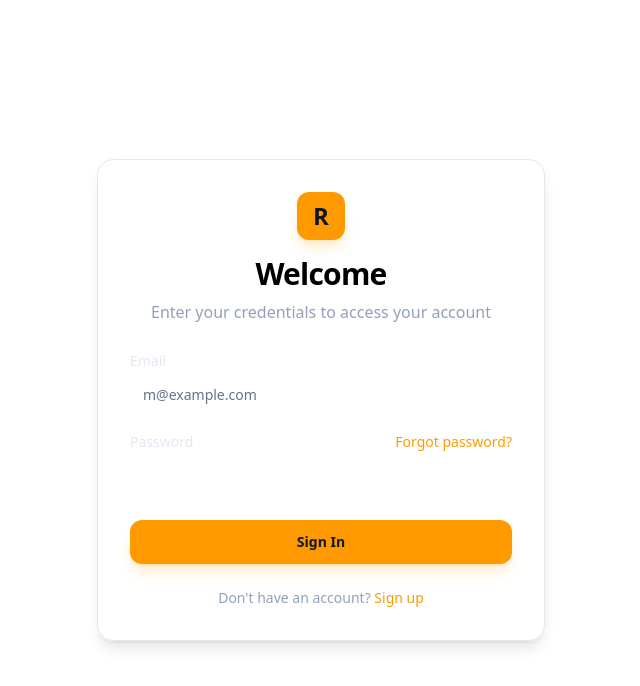
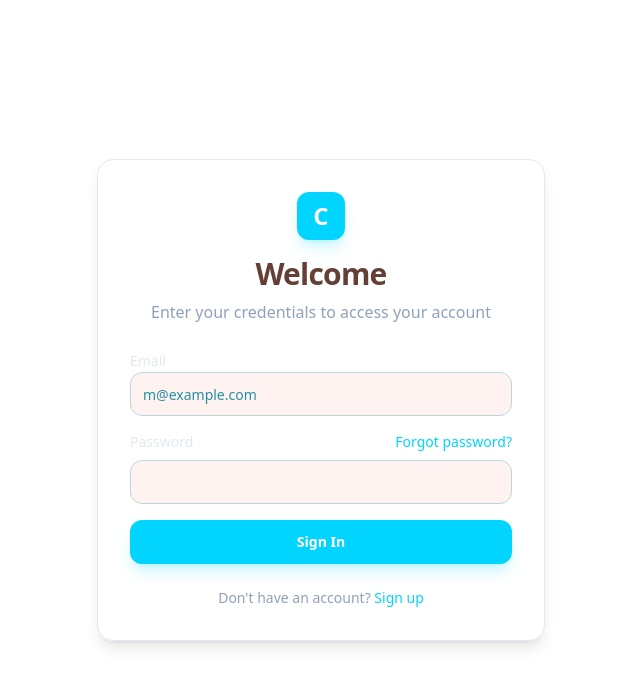
Before and after one commit to No1zee/Real-Time-Capital, a Next.js app in the folder pawn-system/: page /login in a window 1280 px wide. Shown: the top 686 px of the page, without its empty margins (319-959 px from the left). Built offline with nearby package versions, Linux system fonts and the light colour scheme.

Commit message:
Update login page to match theme and use C icon

```diff
--- a/pawn-system/src/app/(auth)/login/page.tsx
+++ b/pawn-system/src/app/(auth)/login/page.tsx
@@ -19,11 +19,11 @@ function LoginForm() {
         <div className="space-y-6">
             <div className="space-y-2 text-center">
                 <div className="flex justify-center mb-4">
-                    <div className="h-12 w-12 rounded-xl bg-amber-500 flex items-center justify-center shadow-lg shadow-amber-500/20">
-                        <span className="font-bold text-slate-900 text-2xl">R</span>
+                    <div className="h-12 w-12 rounded-xl bg-primary flex items-center justify-center shadow-lg shadow-primary/20">
+                        <span className="font-bold text-primary-foreground text-2xl">C</span>
                     </div>
                 </div>
-                <h1 className="text-3xl font-bold tracking-tight text-black">Welcome</h1>
+                <h1 className="text-3xl font-bold tracking-tight text-foreground">Welcome</h1>
                 <p className="text-slate-400">Enter your credentials to access your account</p>
             </div>
             <form action={dispatch} className="space-y-4">
@@ -33,7 +33,7 @@ function LoginForm() {
                         Email
                     </label>
                     <input
-                        className="flex h-11 w-full rounded-lg border border-white/10 bg-white/5 px-3 py-2 text-sm text-slate-900 placeholder:text-slate-500 focus-visible:outline-none focus-visible:ring-2 focus-visible:ring-amber-500/50 focus-visible:border-amber-500/50 transition-all disabled:cursor-not-allowed disabled:opacity-50"
+                        className="flex h-11 w-full rounded-lg border border-input bg-background/50 px-3 py-2 text-sm text-foreground placeholder:text-muted-foreground focus-visible:outline-none focus-visible:ring-2 focus-visible:ring-ring focus-visible:border-ring transition-all disabled:cursor-not-allowed disabled:opacity-50"
                         id="email"
                         type="email"
                         name="email"
@@ -46,12 +46,12 @@ function LoginForm() {
                         <label className="text-sm font-medium leading-none text-slate-200" htmlFor="password">
                             Password
                         </label>
-                        <Link href="#" className="text-sm text-amber-500 hover:text-amber-400 hover:underline">
+                        <Link href="#" className="text-sm text-primary hover:text-primary/80 hover:underline">
                             Forgot password?
                         </Link>
                     </div>
                     <input
-                        className="flex h-11 w-full rounded-lg border border-white/10 bg-white/5 px-3 py-2 text-sm text-slate-900 placeholder:text-slate-500 focus-visible:outline-none focus-visible:ring-2 focus-visible:ring-amber-500/50 focus-visible:border-amber-500/50 transition-all disabled:cursor-not-allowed disabled:opacity-50 relative z-10"
+                        className="flex h-11 w-full rounded-lg border border-input bg-background/50 px-3 py-2 text-sm text-foreground placeholder:text-muted-foreground focus-visible:outline-none focus-visible:ring-2 focus-visible:ring-ring focus-visible:border-ring transition-all disabled:cursor-not-allowed disabled:opacity-50 relative z-10"
                         id="password"
                         type="password"
                         name="password"
@@ -66,7 +66,7 @@ function LoginForm() {
                 )}
 
                 <button
-                    className="inline-flex items-center justify-center rounded-lg text-sm font-bold ring-offset-background transition-all focus-visible:outline-none focus-visible:ring-2 focus-visible:ring-ring focus-visible:ring-offset-2 disabled:pointer-events-none disabled:opacity-50 bg-amber-500 text-slate-900 hover:bg-amber-400 h-11 px-4 py-2 w-full shadow-lg shadow-amber-500/20"
+                    className="inline-flex items-center justify-center rounded-lg text-sm font-bold ring-offset-background transition-all focus-visible:outline-none focus-visible:ring-2 focus-visible:ring-ring focus-visible:ring-offset-2 disabled:pointer-events-none disabled:opacity-50 bg-primary text-primary-foreground hover:bg-primary/90 h-11 px-4 py-2 w-full shadow-lg shadow-primary/20"
                     type="submit"
                     disabled={isPending}
                 >
@@ -76,7 +76,7 @@ function LoginForm() {
             </form>
             <div className="text-center text-sm text-slate-400">
                 Don&apos;t have an account?{" "}
-                <Link href={`/register${callbackUrl ? `?callbackUrl=${encodeURIComponent(callbackUrl)}` : ""}`} className="font-medium text-amber-500 hover:text-amber-400 hover:underline">
+                <Link href={`/register${callbackUrl ? `?callbackUrl=${encodeURIComponent(callbackUrl)}` : ""}`} className="font-medium text-primary hover:text-primary/80 hover:underline">
                     Sign up
                 </Link>
             </div>
@@ -86,7 +86,7 @@ function LoginForm() {
 
 export default function LoginPage() {
     return (
-        <Suspense fallback={<div className="flex justify-center p-8"><Loader2 className="h-8 w-8 animate-spin text-amber-500" /></div>}>
+        <Suspense fallback={<div className="flex justify-center p-8"><Loader2 className="h-8 w-8 animate-spin text-primary" /></div>}>
             <LoginForm />
         </Suspense>
     )
```
